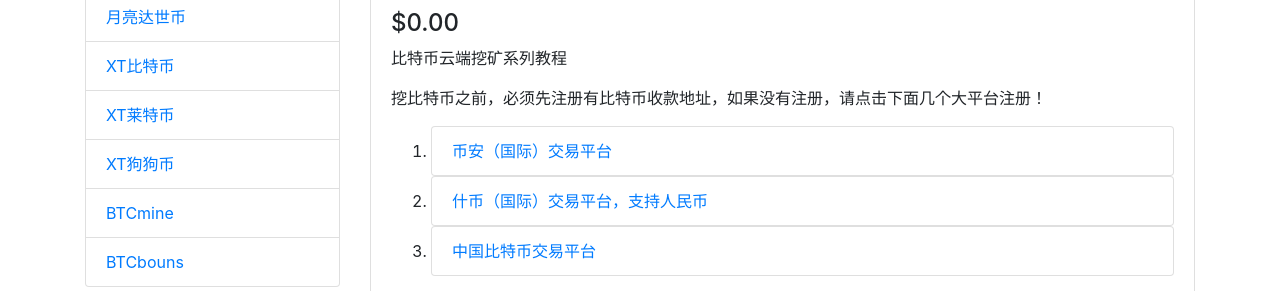
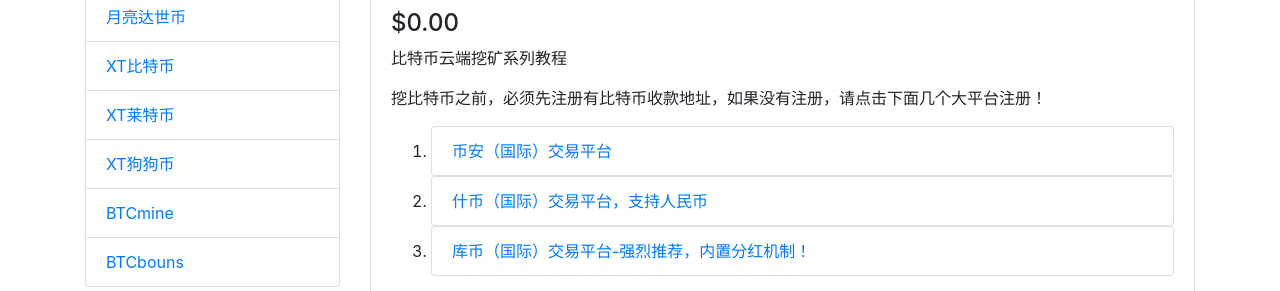
Before and after one commit to jicat/btc, a website: page index.html in a window 1280 px wide. Shown: the part 503-794 px from the top of the page. Drawn offline with Linux system fonts and the light colour scheme.

Commit message:
Update index.html

```diff
--- a/index.html
+++ b/index.html
@@ -96,7 +96,7 @@
               	<a href="https://www.asdbi.com/member/register?invitecode=829901" class="list-group-item ">什币（国际）交易平台，支持人民币</a>
               </li>
               <li>
-              	<a href="https://vip.zb.com/activity/joinbtc?tuijianid=b793b81c8f6104aa88034d0303dc9139" class="list-group-item ">中国比特币交易平台</a>
+              	<a href="https://www.kucoin.com/#/?r=7R7QHd" class="list-group-item ">库币（国际）交易平台-强烈推荐，内置分红机制！</a>
               </li>
               </ol>
 
```
